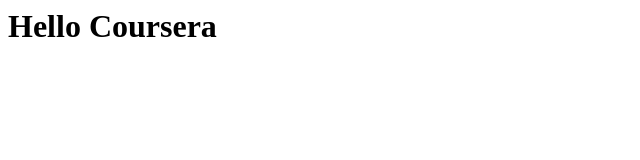
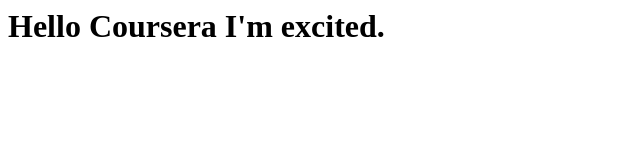
Before and after one commit to Darshilshah97/Angular-Coursera, a plain HTML site: page index.html in a window 1280 px wide. Shown: the whole page, without its empty margins (0-640 px from the left). Drawn offline with Linux system fonts and the light colour scheme.

Commit message:
Second version ofthe file.

```diff
--- a/index.html
+++ b/index.html
@@ -4,6 +4,6 @@
     <title>Hello Coursera</title>
   </head>
   <body>
-    <h1>Hello Coursera</h1>
+    <h1>Hello Coursera I'm excited.</h1>
   </body>
 </html>
```
